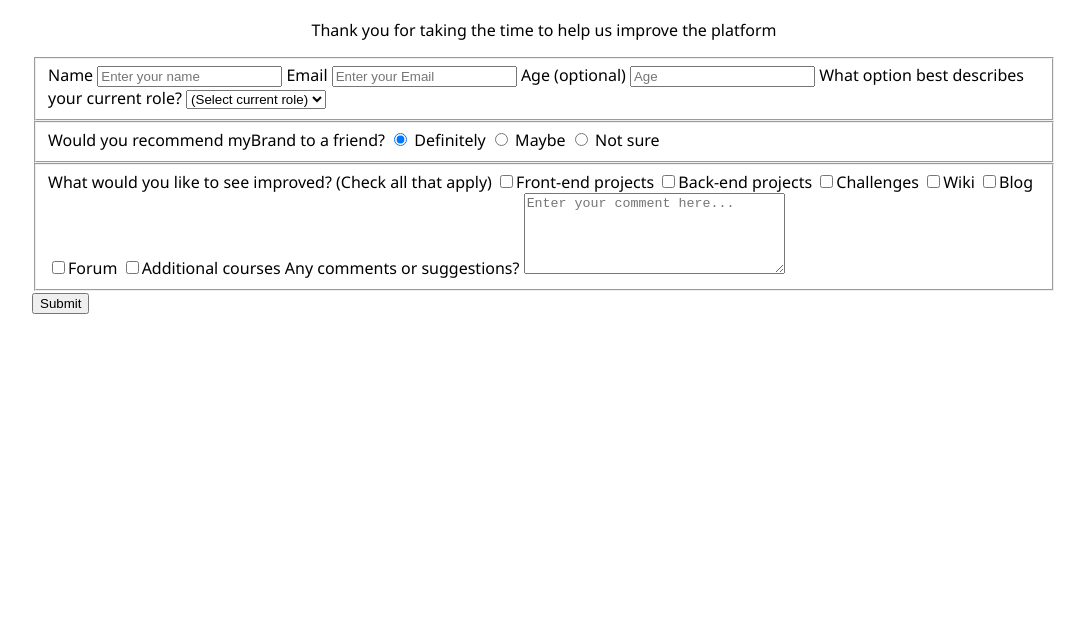
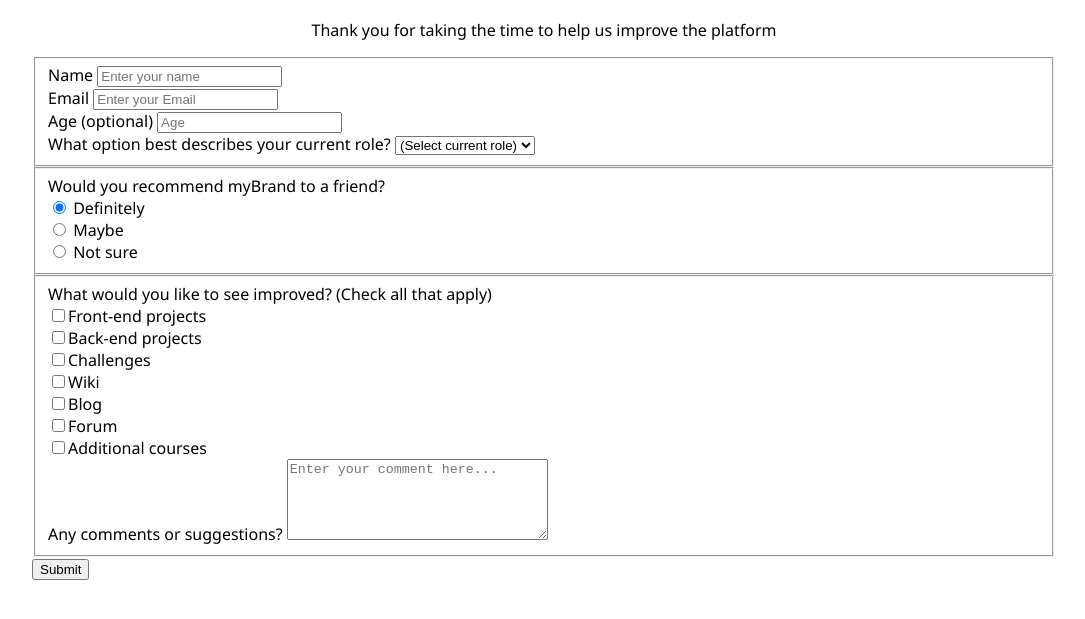
Before and after one commit to dev1-ish/survey-form, a plain HTML site: page index.html in a window 1280 px wide. Shown: the part 67-686 px from the top of the page, without its empty margins (96-1181 px from the left). Drawn offline with Linux system fonts and the light colour scheme.

Commit message:
[update] structure style added

```diff
--- a/style/style.css
+++ b/style/style.css
@@ -2,6 +2,7 @@ body {
     width: 100%;
     margin: 0;
     font-family: 'Segoe UI', Tahoma, Geneva, Verdana, sans-serif;
+    font-size: 16px;
 }
 
 h1, p {
@@ -11,4 +12,9 @@ h1, p {
 form {
     width: 80%;
     margin: 0 auto;
+    padding-bottom: 2em;
 }
+
+label {
+    display: block;
+}
```
